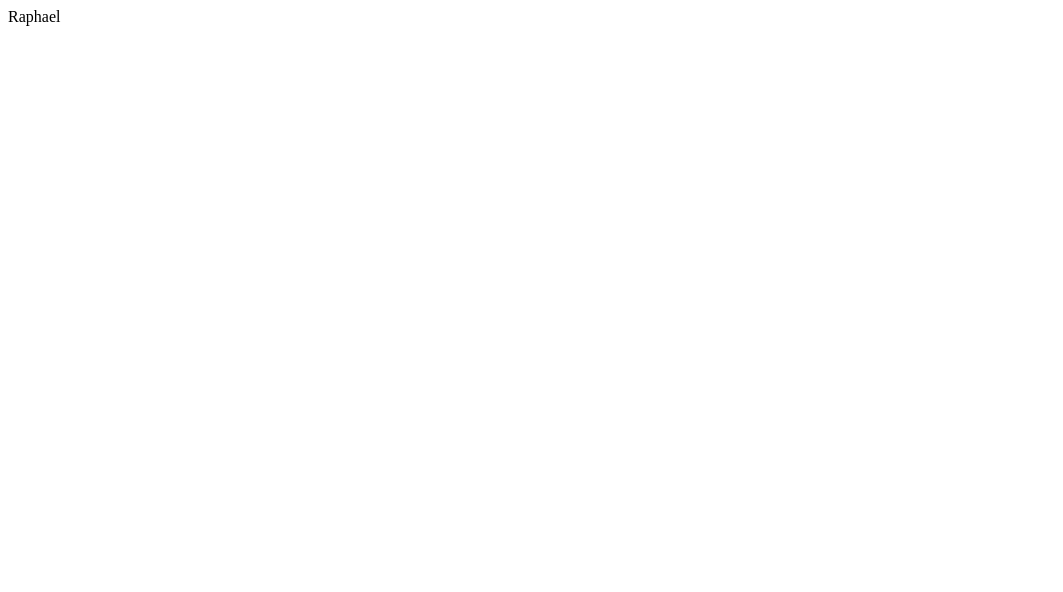
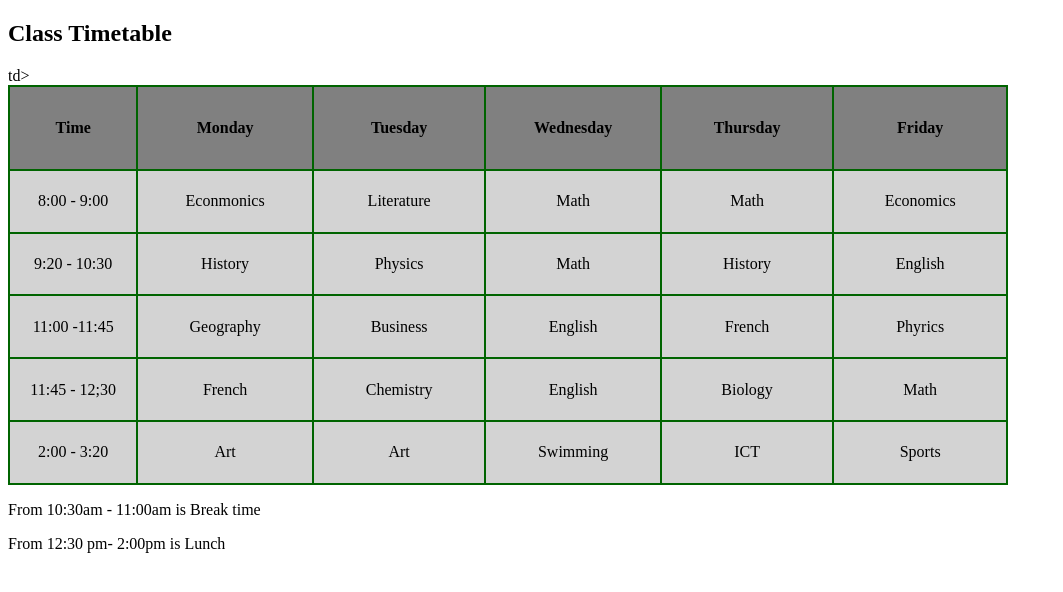
Before and after one commit to rapha901/pine, a plain HTML site: page index.html in a window 1280 px wide. Shown: the whole page, without its empty margins (0-1063 px from the left). Drawn offline with Linux system fonts and the light colour scheme.

Commit message:
added timetable

```diff
--- a/index.html
+++ b/index.html
@@ -1,2 +1,67 @@
-<!DOCTYPE>
-Raphael
+<!DOCTYPE html>
+<HTML>
+    <head>
+            <title>Pine International School Projects</title>
+    </head>
+    <body>
+
+        <h2>Class Timetable</h2>
+        <table bgcolor="darkgreen" width="1000" height="400">
+            <tr bgcolor="grey">
+                <th width="150">Time</th>
+              <th width="200" height="80">   Monday</th>
+              <th width="200" height="80">  Tuesday</th>
+              <th width="200" height="80">   Wednesday</th>
+              <th width="200" height="80">   Thursday</th>
+              <th width="200" height="80">   Friday</th>
+                </tr>
+
+            <tr bgcolor="lightgrey" align="center">
+            <td>8:00 - 9:00</td>
+            <td>Econmonics</td>
+            <td>Literature</td>
+            <td>Math</td>
+            <td>Math</td>
+           <td>Economics</td>
+            </tr>
+
+            <tr bgcolor="lightgrey " align="center">
+                <td>9:20 - 10:30</td>
+                <td>History</td>td>
+                 <td>Physics</td>
+                <td>Math</td>
+                <td>History</td>
+                <td>English</td>
+            </tr>
+
+          <tr bgcolor="lightgrey" align="center">
+            <td>11:00 -11:45</td>
+            <td>Geography</td>
+            <td>Business</td>
+            <td>English</td>
+            <td>French</td>
+            <td>Phyrics</td>
+            </tr>
+
+            <tr bgcolor="lightgrey" align="center">
+                <Td>11:45 - 12;30</Td>
+                <td>French</td>
+                <td>Chemistry</td>
+                <td>English</td>
+                <td>Biology</td>
+                <td>Math</td>
+            </tr>
+
+            <tr bgcolor="lightgrey" align="center">
+                <td>2:00 - 3:20</td>
+                <td>Art</td>
+                <td>Art</td>
+                <td>Swimming</td>
+                <td>ICT</td>
+                <td>Sports</td>
+            </tr>
+        </table>
+        <p>From 10:30am - 11:00am is Break time</p>
+        <p>From 12:30 pm- 2:00pm is Lunch</p>
+    </body>
+</HTML>
```
